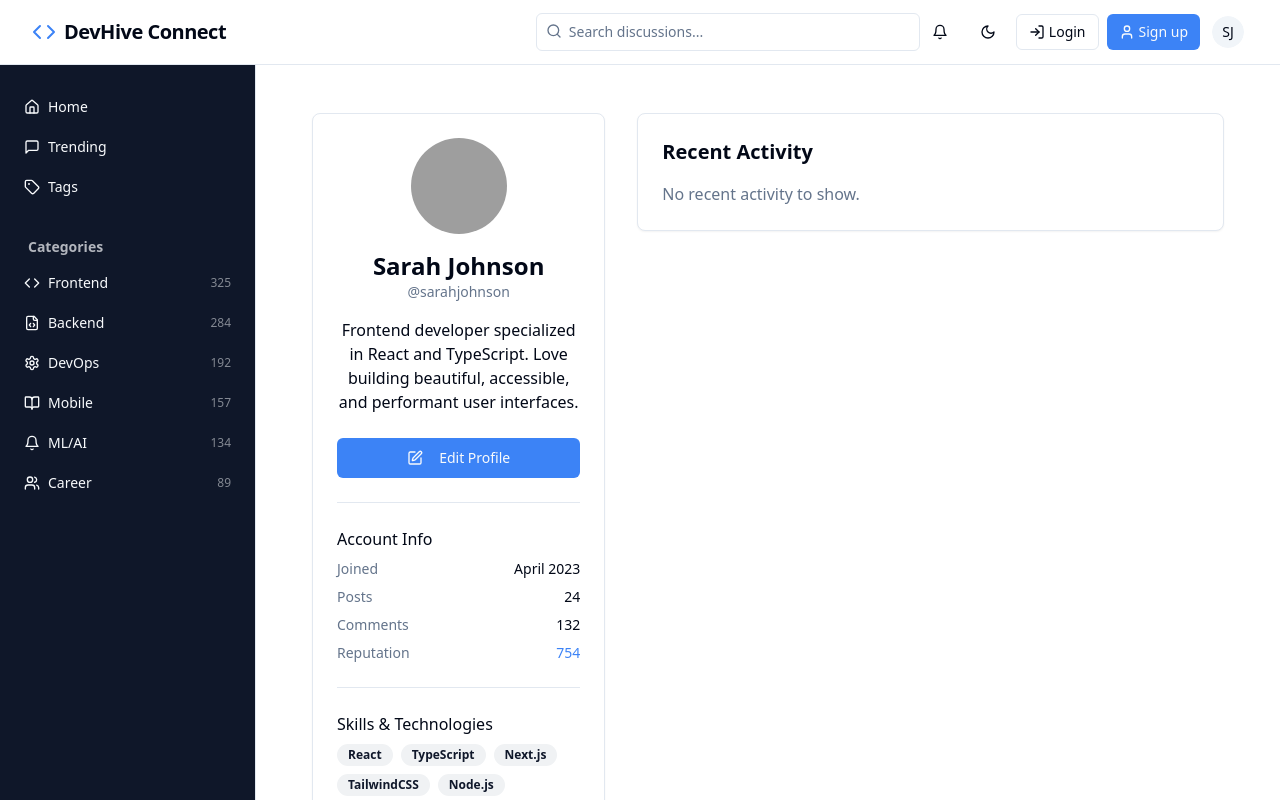
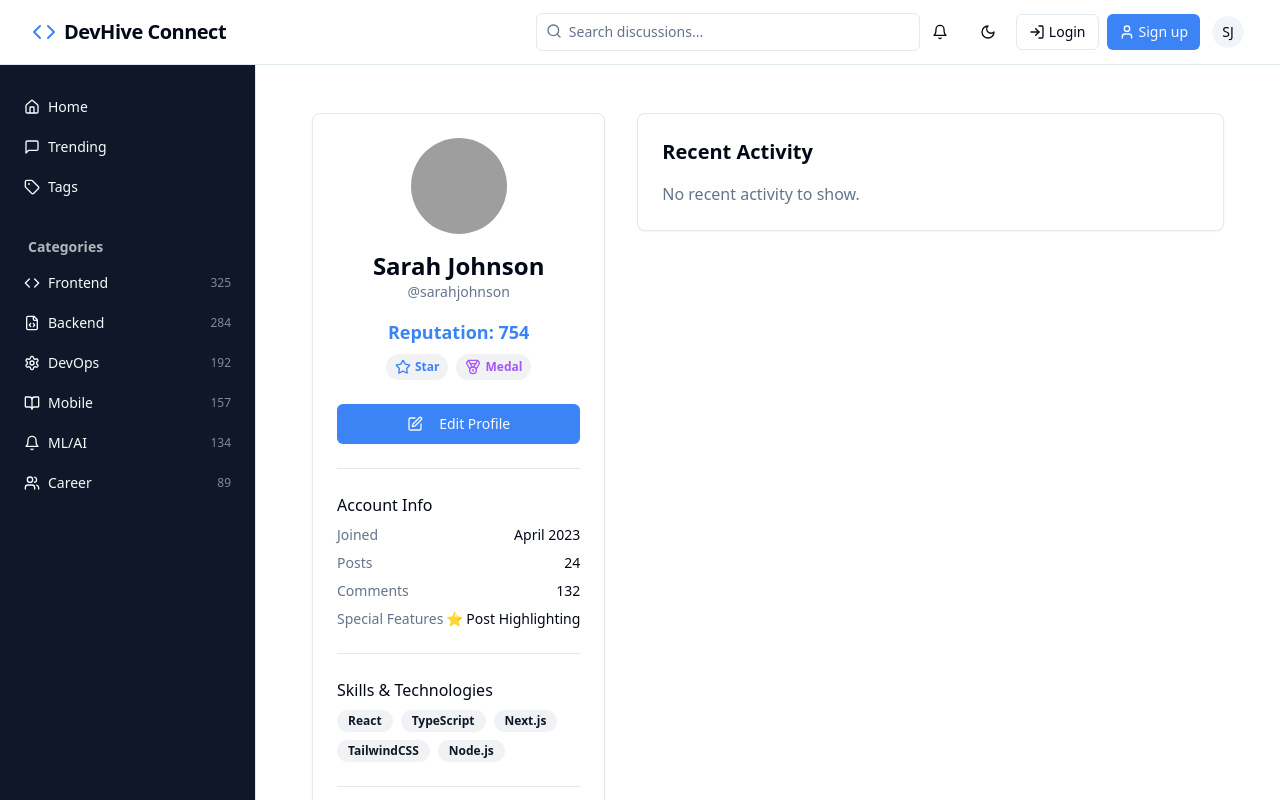
Before and after one commit to revathi-mp/dev-hive-connect, a React (Vite) app: page /profile in a window 1280 px wide. Shown: the top 800 px of the page. Built offline with nearby package versions, Linux system fonts and the light colour scheme; grey boxes are pictures that could not be loaded.

Commit message:
Add reputation system
Implement reputation score, badges, and related features.

```diff
--- a/src/pages/ProfilePage.tsx
+++ b/src/pages/ProfilePage.tsx
@@ -1,9 +1,23 @@
-
 import { MainLayout } from "@/components/layout/MainLayout";
 import { Avatar, AvatarFallback, AvatarImage } from "@/components/ui/avatar";
 import { Button } from "@/components/ui/button";
-import { Badge } from "@/components/ui/badge";
-import { Edit, Github } from "lucide-react";
+import { Badge as UIBadge } from "@/components/ui/badge";
+import { Edit, Github, Medal, Trophy, Star } from "lucide-react";
+
+// Helper to get badges based on reputation score
+function getBadges(reputation: number) {
+  const badges = [];
+  if (reputation >= 1000) {
+    badges.push({ label: "Trophy", icon: Trophy, color: "text-yellow-500", desc: "Legend (1000+ Rep!)" });
+  }
+  if (reputation >= 500) {
+    badges.push({ label: "Star", icon: Star, color: "text-blue-500", desc: "Pro (500+ Rep)" });
+  }
+  if (reputation >= 100) {
+    badges.push({ label: "Medal", icon: Medal, color: "text-purple-500", desc: "Rising Star (100+ Rep)" });
+  }
+  return badges;
+}
 
 export default function ProfilePage() {
   // Mock user data
@@ -15,9 +29,11 @@ export default function ProfilePage() {
     joinDate: "April 2023",
     posts: 24,
     comments: 132,
-    reputation: 754,
+    reputation: 754, // change to test badge assignment
     skills: ["React", "TypeScript", "Next.js", "TailwindCSS", "Node.js"]
   };
+
+  const repBadges = getBadges(user.reputation);
 
   return (
     <MainLayout>
@@ -33,7 +49,24 @@ export default function ProfilePage() {
                 </Avatar>
                 <h1 className="mt-4 text-2xl font-bold">{user.name}</h1>
                 <p className="text-sm text-muted-foreground">@{user.username}</p>
-                <p className="mt-4">{user.bio}</p>
+                {/* Reputation Score & Badges */}
+                <div className="mt-4 flex flex-col items-center gap-1 w-full">
+                  <span className="inline-block text-lg font-bold text-primary">
+                    Reputation: {user.reputation}
+                  </span>
+                  <div className="flex flex-wrap gap-2 items-center justify-center mt-1">
+                    {repBadges.length === 0 ? (
+                      <span className="text-xs text-muted-foreground">No badges yet</span>
+                    ) : (
+                      repBadges.map(badge => (
+                        <UIBadge key={badge.label} className={`gap-1 px-2 py-1 ${badge.color}`} variant="secondary" title={badge.desc}>
+                          <badge.icon className="h-4 w-4" />
+                          <span className="hidden sm:inline">{badge.label}</span>
+                        </UIBadge>
+                      ))
+                    )}
+                  </div>
+                </div>
                 <div className="mt-6 w-full">
                   <Button className="w-full">
                     <Edit className="mr-2 h-4 w-4" />
@@ -57,9 +90,18 @@ export default function ProfilePage() {
                     <span className="text-muted-foreground">Comments</span>
                     <span>{user.comments}</span>
                   </div>
+                  {/* Reputation already displayed above, but add special features if eligible: */}
                   <div className="flex justify-between">
-                    <span className="text-muted-foreground">Reputation</span>
-                    <span className="font-medium text-primary">{user.reputation}</span>
+                    <span className="text-muted-foreground">Special Features</span>
+                    <span>
+                      {user.reputation >= 1000
+                        ? "🎉 All Access"
+                        : user.reputation >= 500
+                        ? "⭐ Post Highlighting"
+                        : user.reputation >= 100
+                        ? "🌟 Profile Customization"
+                        : "None"}
+                    </span>
                   </div>
                 </div>
               </div>
@@ -68,9 +110,9 @@ export default function ProfilePage() {
                 <h3 className="mb-2 font-medium">Skills & Technologies</h3>
                 <div className="flex flex-wrap gap-2">
                   {user.skills.map((skill) => (
-                    <Badge key={skill} variant="secondary">
+                    <UIBadge key={skill} variant="secondary">
                       {skill}
-                    </Badge>
+                    </UIBadge>
                   ))}
                 </div>
               </div>
```
